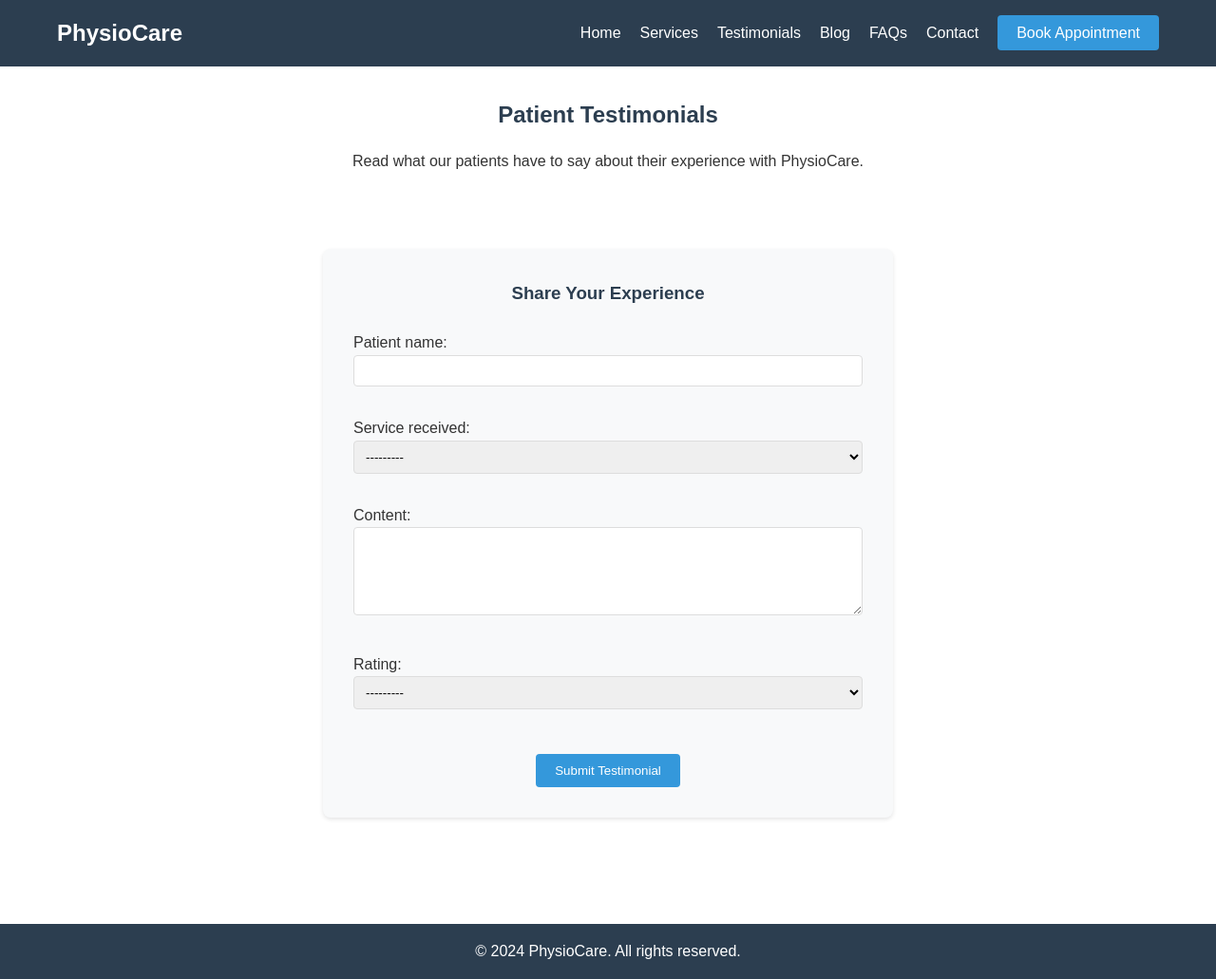
After one commit to amnamine/Kine-Website, a Django app: page /testimonials/ in a window 1280 px wide. The commit adds this page. Shown: the whole page at 95% size. Run offline with Django 5.2, Linux system fonts and the light colour scheme; data comes from the database, SQL or seed files in the repository; both versions use the stored data as it was after the commit; data that the repository does not hold is empty.

Commit message:
second commit

```diff
--- a/clinic/forms.py
+++ b/clinic/forms.py
@@ -1,5 +1,5 @@
 from django import forms
-from .models import ContactMessage, Appointment, Service
+from .models import ContactMessage, Appointment, Service, Testimonial, BlogPost
 
 class ContactForm(forms.ModelForm):
     class Meta:
@@ -24,3 +24,25 @@ class AppointmentForm(forms.ModelForm):
             'preferred_time': forms.TimeInput(attrs={'class': 'form-control', 'type': 'time'}),
             'message': forms.Textarea(attrs={'class': 'form-control', 'rows': 3}),
         }
+
+class TestimonialForm(forms.ModelForm):
+    class Meta:
+        model = Testimonial
+        fields = ['patient_name', 'service_received', 'content', 'rating']
+        widgets = {
+            'patient_name': forms.TextInput(attrs={'class': 'form-control'}),
+            'service_received': forms.Select(attrs={'class': 'form-control'}),
+            'content': forms.Textarea(attrs={'class': 'form-control', 'rows': 5}),
+            'rating': forms.Select(attrs={'class': 'form-control'}),
+        }
+
+class BlogPostForm(forms.ModelForm):
+    class Meta:
+        model = BlogPost
+        fields = ['title', 'content', 'author', 'image', 'is_published']
+        widgets = {
+            'title': forms.TextInput(attrs={'class': 'form-control'}),
+            'content': forms.Textarea(attrs={'class': 'form-control', 'rows': 10}),
+            'author': forms.TextInput(attrs={'class': 'form-control'}),
+            'image': forms.FileInput(attrs={'class': 'form-control'}),
+        }
--- a/clinic/models.py
+++ b/clinic/models.py
@@ -7,6 +7,9 @@ class Service(models.Model):
     description = models.TextField()
     duration = models.CharField(max_length=50)
     price = models.DecimalField(max_digits=6, decimal_places=2)
+    detailed_description = models.TextField(blank=True)
+    benefits = models.TextField(blank=True)
+    what_to_expect = models.TextField(blank=True)
 
     def __str__(self):
         return self.name
@@ -29,6 +32,50 @@ class Appointment(models.Model):
     preferred_time = models.TimeField()
     message = models.TextField(blank=True)
     created_at = models.DateTimeField(auto_now_add=True)
+    status = models.CharField(max_length=20, choices=[
+        ('pending', 'Pending'),
+        ('confirmed', 'Confirmed'),
+        ('cancelled', 'Cancelled')
+    ], default='pending')
 
     def __str__(self):
         return f"Appointment for {self.name} on {self.preferred_date}"
+
+class Testimonial(models.Model):
+    patient_name = models.CharField(max_length=100)
+    service_received = models.ForeignKey(Service, on_delete=models.CASCADE)
+    content = models.TextField()
+    rating = models.IntegerField(choices=[(i, i) for i in range(1, 6)])
+    created_at = models.DateTimeField(auto_now_add=True)
+    is_approved = models.BooleanField(default=False)
+
+    def __str__(self):
+        return f"Testimonial from {self.patient_name}"
+
+class FAQ(models.Model):
+    question = models.CharField(max_length=200)
+    answer = models.TextField()
+    category = models.CharField(max_length=50, choices=[
+        ('general', 'General Questions'),
+        ('treatment', 'Treatment Related'),
+        ('appointment', 'Appointment Related'),
+        ('insurance', 'Insurance & Payment')
+    ])
+    order = models.IntegerField(default=0)
+
+    class Meta:
+        ordering = ['order', 'question']
+
+    def __str__(self):
+        return self.question
+
+class BlogPost(models.Model):
+    title = models.CharField(max_length=200)
+    content = models.TextField()
+    author = models.CharField(max_length=100)
+    published_date = models.DateTimeField(auto_now_add=True)
+    image = models.ImageField(upload_to='blog_images/', blank=True, null=True)
+    is_published = models.BooleanField(default=False)
+
+    def __str__(self):
+        return self.title
--- a/clinic/templates/clinic/base.html
+++ b/clinic/templates/clinic/base.html
@@ -93,8 +93,11 @@
                 <ul class="nav-links">
                     <li><a href="{% url 'home' %}">Home</a></li>
                     <li><a href="{% url 'services' %}">Services</a></li>
+                    <li><a href="{% url 'testimonials' %}">Testimonials</a></li>
+                    <li><a href="{% url 'blog' %}">Blog</a></li>
+                    <li><a href="{% url 'faqs' %}">FAQs</a></li>
                     <li><a href="{% url 'contact' %}">Contact</a></li>
-                    <li><a href="{% url 'book_appointment' %}">Book Appointment</a></li>
+                    <li><a href="{% url 'book_appointment' %}" class="btn">Book Appointment</a></li>
                 </ul>
             </nav>
         </div>
--- /dev/null
+++ b/clinic/templates/clinic/testimonials.html
@@ -0,0 +1,117 @@
+{% extends 'clinic/base.html' %}
+
+{% block title %}Patient Testimonials - PhysioCare{% endblock %}
+
+{% block content %}
+<div class="testimonials-section">
+    <h2>Patient Testimonials</h2>
+    <p class="intro-text">Read what our patients have to say about their experience with PhysioCare.</p>
+
+    <div class="testimonials-grid">
+        {% for testimonial in testimonials %}
+        <div class="testimonial-card">
+            <div class="rating">
+                {% for i in "12345"|make_list %}
+                    {% if forloop.counter <= testimonial.rating %}
+                        <span class="star filled">★</span>
+                    {% else %}
+                        <span class="star">☆</span>
+                    {% endif %}
+                {% endfor %}
+            </div>
+            <p class="content">"{{ testimonial.content }}"</p>
+            <div class="patient-info">
+                <span class="name">{{ testimonial.patient_name }}</span>
+                <span class="service">Service: {{ testimonial.service_received.name }}</span>
+            </div>
+        </div>
+        {% endfor %}
+    </div>
+
+    <div class="add-testimonial">
+        <h3>Share Your Experience</h3>
+        <form method="post" class="testimonial-form">
+            {% csrf_token %}
+            {{ form.as_p }}
+            <button type="submit" class="btn">Submit Testimonial</button>
+        </form>
+    </div>
+</div>
+
+<style>
+    .testimonials-section {
+        padding: 2rem 0;
+    }
+    .testimonials-section h2 {
+        text-align: center;
+        color: #2c3e50;
+        margin-bottom: 1rem;
+    }
+    .intro-text {
+        text-align: center;
+        max-width: 800px;
+        margin: 0 auto 2rem;
+    }
+    .testimonials-grid {
+        display: grid;
+        grid-template-columns: repeat(auto-fit, minmax(300px, 1fr));
+        gap: 2rem;
+        margin: 2rem 0;
+    }
+    .testimonial-card {
+        background-color: #f8f9fa;
+        padding: 1.5rem;
+        border-radius: 8px;
+        box-shadow: 0 2px 4px rgba(0,0,0,0.1);
+    }
+    .rating {
+        margin-bottom: 1rem;
+    }
+    .star {
+        color: #ffd700;
+        font-size: 1.2rem;
+    }
+    .star.filled {
+        color: #ffd700;
+    }
+    .content {
+        font-style: italic;
+        margin-bottom: 1rem;
+    }
+    .patient-info {
+        display: flex;
+        flex-direction: column;
+        gap: 0.5rem;
+    }
+    .name {
+        font-weight: bold;
+        color: #2c3e50;
+    }
+    .service {
+        color: #666;
+        font-size: 0.9rem;
+    }
+    .add-testimonial {
+        max-width: 600px;
+        margin: 3rem auto;
+        padding: 2rem;
+        background-color: #f8f9fa;
+        border-radius: 8px;
+        box-shadow: 0 2px 4px rgba(0,0,0,0.1);
+    }
+    .add-testimonial h3 {
+        text-align: center;
+        color: #2c3e50;
+        margin-bottom: 1.5rem;
+    }
+    .testimonial-form {
+        display: flex;
+        flex-direction: column;
+        gap: 1rem;
+    }
+    .testimonial-form .btn {
+        align-self: center;
+        margin-top: 1rem;
+    }
+</style>
+{% endblock %}
--- a/clinic/urls.py
+++ b/clinic/urls.py
@@ -4,6 +4,11 @@ from . import views
 urlpatterns = [
     path('', views.home, name='home'),
     path('services/', views.services, name='services'),
+    path('services/<int:service_id>/', views.service_detail, name='service_detail'),
     path('contact/', views.contact, name='contact'),
     path('book-appointment/', views.book_appointment, name='book_appointment'),
+    path('testimonials/', views.testimonials, name='testimonials'),
+    path('faqs/', views.faqs, name='faqs'),
+    path('blog/', views.blog, name='blog'),
+    path('blog/<int:post_id>/', views.blog_post, name='blog_post'),
 ]
--- a/clinic/views.py
+++ b/clinic/views.py
@@ -1,14 +1,27 @@
-from django.shortcuts import render, redirect
+from django.shortcuts import render, redirect, get_object_or_404
 from django.contrib import messages
-from .models import Service
-from .forms import ContactForm, AppointmentForm
+from .models import Service, Testimonial, FAQ, BlogPost
+from .forms import ContactForm, AppointmentForm, TestimonialForm
 
 def home(request):
-    return render(request, 'clinic/home.html')
+    testimonials = Testimonial.objects.filter(is_approved=True).order_by('-created_at')[:3]
+    latest_posts = BlogPost.objects.filter(is_published=True).order_by('-published_date')[:3]
+    return render(request, 'clinic/home.html', {
+        'testimonials': testimonials,
+        'latest_posts': latest_posts
+    })
 
 def services(request):
     services = Service.objects.all()
     return render(request, 'clinic/services.html', {'services': services})
+
+def service_detail(request, service_id):
+    service = get_object_or_404(Service, id=service_id)
+    testimonials = Testimonial.objects.filter(service_received=service, is_approved=True)
+    return render(request, 'clinic/service_detail.html', {
+        'service': service,
+        'testimonials': testimonials
+    })
 
 def contact(request):
     if request.method == 'POST':
@@ -33,3 +46,35 @@ def book_appointment(request):
         form = AppointmentForm()
 
     return render(request, 'clinic/book_appointment.html', {'form': form})
+
+def testimonials(request):
+    testimonials = Testimonial.objects.filter(is_approved=True).order_by('-created_at')
+    if request.method == 'POST':
+        form = TestimonialForm(request.POST)
+        if form.is_valid():
+            form.save()
+            messages.success(request, 'Thank you for your testimonial. It will be reviewed and published soon.')
+            return redirect('testimonials')
+    else:
+        form = TestimonialForm()
+
+    return render(request, 'clinic/testimonials.html', {
+        'testimonials': testimonials,
+        'form': form
+    })
+
+def faqs(request):
+    faqs = FAQ.objects.all()
+    categories = FAQ.objects.values_list('category', flat=True).distinct()
+    return render(request, 'clinic/faqs.html', {
+        'faqs': faqs,
+        'categories': categories
+    })
+
+def blog(request):
+    posts = BlogPost.objects.filter(is_published=True).order_by('-published_date')
+    return render(request, 'clinic/blog.html', {'posts': posts})
+
+def blog_post(request, post_id):
+    post = get_object_or_404(BlogPost, id=post_id, is_published=True)
+    return render(request, 'clinic/blog_post.html', {'post': post})
```
Also changed, not shown: clinic/admin.py (+25 -3 lines), clinic/templates/clinic/blog.html (added, +100 -0 lines), clinic/templates/clinic/blog_post.html (added, +79 -0 lines), clinic/templates/clinic/faqs.html (added, +108 -0 lines), clinic/migrations/0003_blogpost_faq_appointment_status_service_benefits_and_more.py (added), db.sqlite3.
